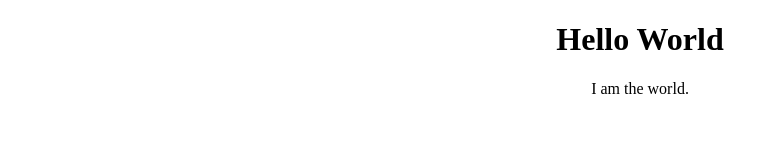
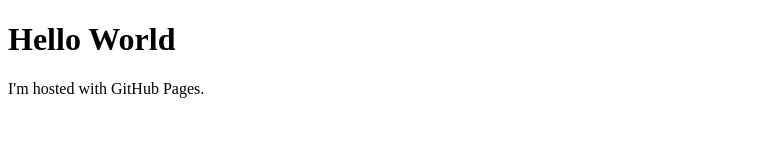
Before and after one commit to loszer/loszer.github.io, a plain HTML site: page index.html in a window 1280 px wide. Shown: the whole page, without its empty margins (0-779 px from the left). Drawn offline with Linux system fonts and the light colour scheme.

Commit message:
Revert "second commit"
This reverts commit 44cdedb223f88ac02566355e45c9e7289de2b225.

```diff
--- a/index.html
+++ b/index.html
@@ -2,7 +2,7 @@
 <!DOCTYPE html>
 <html>
 <body>
-<h1 style="text-align:center;">Hello World</h1>
-<p style="text-align:center;">I am the world.</p>
+<h1>Hello World</h1>
+<p>I'm hosted with GitHub Pages.</p>
 </body>
 </html>
```
